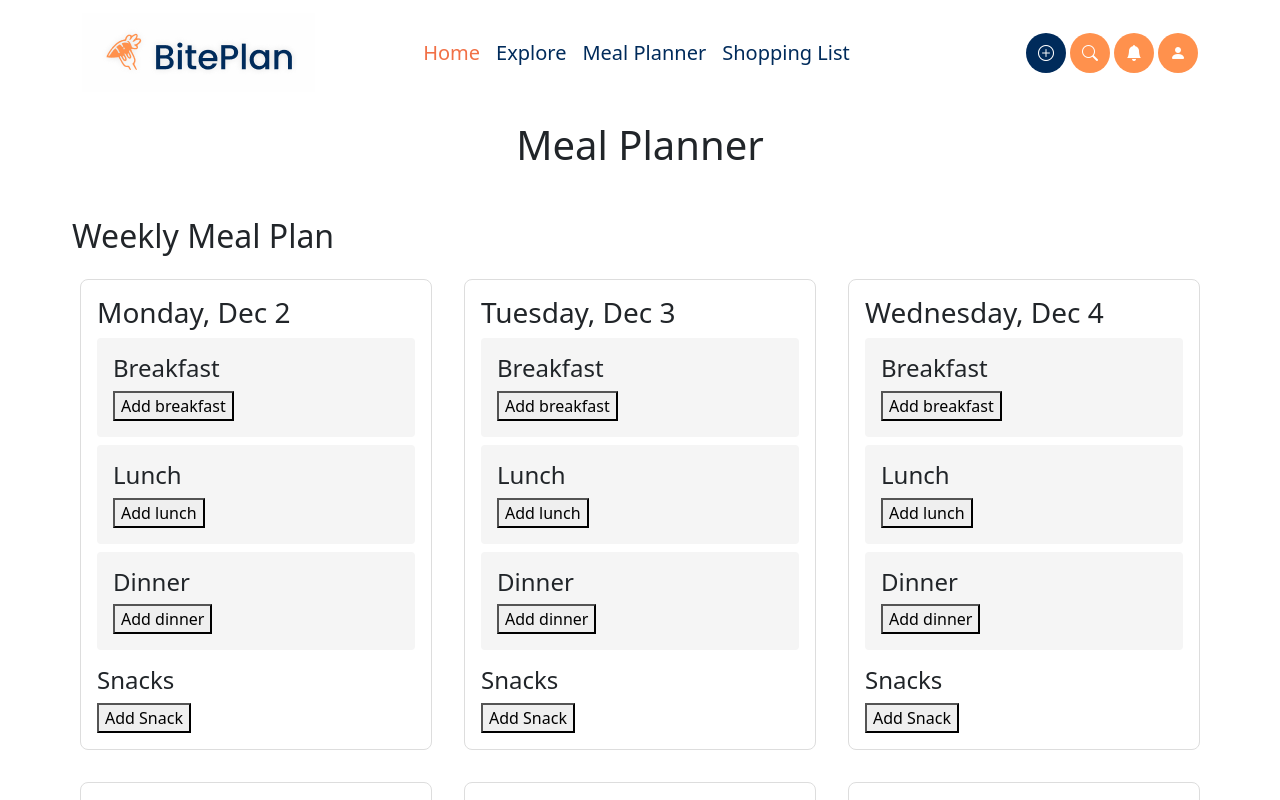
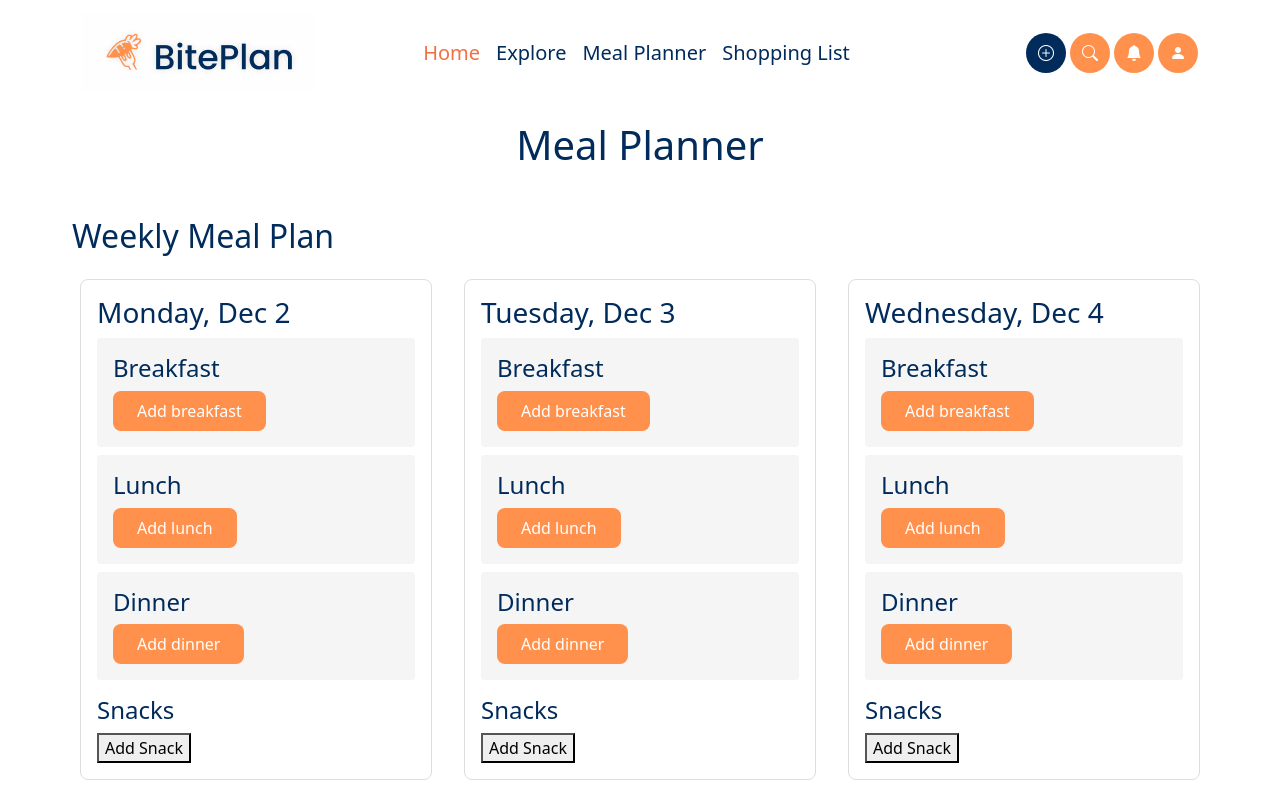
Before and after one commit to farahmoataz90/Recipe-Angular-Project, an Angular app in the folder angular-project/: page /mealplanning in a window 1280 px wide. Shown: the top 800 px of the page. Built offline with nearby package versions, Linux system fonts and the light colour scheme.

Commit message:
search facility done

```diff
--- a/angular-project/src/app/components/dialy-plan/dialy-plan.component.html
+++ b/angular-project/src/app/components/dialy-plan/dialy-plan.component.html
@@ -1,28 +1,38 @@
 <div class="daily-plan">
-  <h3>{{ dayDate | date:'EEEE, MMM d' }}</h3>
+  <h3 class="textcolor">{{ dayDate | date:'EEEE, MMM d' }}</h3>
+
   <app-meal-slot
     [meal]="plan.breakfast"
     [mealType]="'breakfast'"
     (selectMeal)="onMealSelect('breakfast', $event)"
-  ></app-meal-slot>
+   class="textcolor">
+  </app-meal-slot>
+
   <app-meal-slot
     [meal]="plan.lunch"
     [mealType]="'lunch'"
     (selectMeal)="onMealSelect('lunch', $event)"
-  ></app-meal-slot>
+    class="textcolor" >
+  </app-meal-slot>
+
   <app-meal-slot
     [meal]="plan.dinner"
     [mealType]="'dinner'"
     (selectMeal)="onMealSelect('dinner', $event)"
+    class="textcolor"
   ></app-meal-slot>
+
+
   <div class="snacks">
-    <h4>Snacks</h4>
+    <h4 class="textcolor">Snacks</h4>
     <app-meal-slot
       *ngFor="let snack of plan.snacks"
       [meal]="snack"
       [mealType]="'snack'"
       (selectMeal)="onAddSnack($event)"
+      class="textcolor"
     ></app-meal-slot>
+
     <button (click)="onAddSnack()">Add Snack</button>
   </div>
 </div>
--- a/angular-project/src/app/components/dialy-plan/dialy-plan.component.scss
+++ b/angular-project/src/app/components/dialy-plan/dialy-plan.component.scss
@@ -7,3 +7,7 @@
 .snacks {
   margin-top: 1rem;
 }
+.textcolor
+{
+  color: #002B5B;
+}
--- a/angular-project/src/app/components/dialy-plan/dialy-plan.component.ts
+++ b/angular-project/src/app/components/dialy-plan/dialy-plan.component.ts
@@ -20,7 +20,7 @@ export class DailyPlanComponent {
 
   constructor(private mealPlanService: MealPlanService) {}
 
-  onMealSelect(type: 'breakfast' | 'lunch' | 'dinner', meal: Meal) {
+  onMealSelect(type: 'breakfast' | 'lunch' | 'dinner' , meal: Meal) {
     this.mealPlanService.updateMeal(this.dayIndex, type, meal);
   }
 
--- a/angular-project/src/app/components/home/home.component.html
+++ b/angular-project/src/app/components/home/home.component.html
@@ -32,14 +32,27 @@
   <div class="container">
     <div class="mb-4 row">
       <div class="col">
-        <h2 class="mb-0 mx-2 mt-5 fw-bold textcolor">
+        <h2 class="mb-3 mx-2 mt-5 fw-bold textcolor">
           Recipe Feed
         </h2>
+        <form class="mt-3 mt-lg-1 ms-lg-3 d-flex align-items-center position-relative">
+          <span class="position-absolute ps-3 search-icon">
+            <i class="bi bi-search"></i>
+          </span>
+          <input
+           type="search"
+           placeholder="Search Recipes"
+           class=" ps-5 form-control"
+           [(ngModel)]="searchQuery"
+    (input)="onSearchInputChange()"
+    [ngModelOptions]="{standalone: true}"
+           >
+        </form>
       </div>
     </div>
     <div class="row">
 
-      <div class="col-xl-3 col-lg-3 col-md-6 col-sm-12" *ngFor="let card of cards">
+      <div class="col-xl-3 col-lg-3 col-md-6 col-sm-12" *ngFor="let card of filteredCards">
         <app-card
           [imageSrc]="card.imageSrc"
           [title]="card.title"
--- a/angular-project/src/app/components/home/home.component.ts
+++ b/angular-project/src/app/components/home/home.component.ts
@@ -1,17 +1,23 @@
-import { Component } from '@angular/core';
+import { Component, OnInit} from '@angular/core';
 import { CardComponent } from '../card/card.component';
 import { CommonModule } from '@angular/common';
 import { NavbarComponent } from '../navbar/navbar.component';
 import { FooterComponent } from '../footer/footer.component';
+import { NgModule } from '@angular/core';
+import { BrowserModule } from '@angular/platform-browser';
+import { FormsModule } from '@angular/forms';
 
 @Component({
   selector: 'app-home',
   standalone: true,
-  imports: [CommonModule,CardComponent,NavbarComponent,FooterComponent],
+  imports: [CommonModule,CardComponent,NavbarComponent,FooterComponent,FormsModule],
   templateUrl: './home.component.html',
   styleUrl: './home.component.scss'
 })
 export class HomeComponent {
+
+
+
   cards = [
     {
       imageSrc: 'assets/images/food1.jpg',
@@ -131,4 +137,35 @@ export class HomeComponent {
       ,
     },
   ];
+
+  filteredCards = [...this.cards];
+  searchQuery: string = '';
+
+
+  // ngOnInit(): void {
+  //   // Ensure all cards are displayed when the component loads
+  //   this.filteredCards = [...this.cards];
+  //   console.log('Initial Cards:', this.filteredCards);
+
+  // }
+
+
+//   filterRecipes(): void {
+//     const query = this.searchQuery.trim().toLowerCase();
+//     this.filteredCards = this.cards.filter(card =>
+//       card.title.toLowerCase().includes(query)
+//     );
+//     console.log('Search Query:', this.searchQuery);
+// console.log('Filtered Cards:', this.filteredCards);
+
+//   }
+
+onSearchInputChange() {
+  this.filteredCards = this.cards.filter((card) =>
+    card.title.toLowerCase().includes(this.searchQuery.toLowerCase())
+  );
+  console.log('Search Query:', this.searchQuery);
+  console.log('Filtered Cards:', this.filteredCards);
 }
+
+}
--- a/angular-project/src/app/components/meal-slot/meal-slot.component.html
+++ b/angular-project/src/app/components/meal-slot/meal-slot.component.html
@@ -17,7 +17,7 @@
       </div>
     </div>
   } @else {
-    <button (click)="showDialog = true">Add {{ mealType }}</button>
+    <button (click)="showDialog = true" class="b2 px-4 py-2">Add {{ mealType }}</button>
   }
 
   @if (showDialog) {
--- a/angular-project/src/app/components/meal-slot/meal-slot.component.scss
+++ b/angular-project/src/app/components/meal-slot/meal-slot.component.scss
@@ -17,3 +17,11 @@
 h6 {
   margin-bottom: 0.5rem;
 }
+.b2
+{
+  color: white;
+  background-color: #FF914D;
+  border: none;
+  border-radius: 0.5rem;
+
+}
--- a/angular-project/src/app/components/mealplanning/mealplanning.component.html
+++ b/angular-project/src/app/components/mealplanning/mealplanning.component.html
@@ -1,6 +1,6 @@
 <div class="app-container">
   <header>
-    <h1>Meal Planner</h1>
+    <h1 class="textcolor">Meal Planner</h1>
   </header>
   <main>
     <app-weekly-plan></app-weekly-plan>
--- a/angular-project/src/app/components/mealplanning/mealplanning.component.scss
+++ b/angular-project/src/app/components/mealplanning/mealplanning.component.scss
@@ -7,3 +7,7 @@ header {
   text-align: center;
   margin-bottom: 2rem;
 }
+.textcolor
+{
+  color: #002B5B;
+}
--- a/angular-project/src/app/components/weakly-plan/weakly-plan.component.html
+++ b/angular-project/src/app/components/weakly-plan/weakly-plan.component.html
@@ -1,5 +1,5 @@
 <div class="weekly-plan">
-  <h2>Weekly Meal Plan</h2>
+  <h2 class="textcolor">Weekly Meal Plan</h2>
   <div class="days-container">
     @for (day of weeklyPlan; track day.date; let i = $index) {
       <app-daily-plan
--- a/angular-project/src/app/components/weakly-plan/weakly-plan.component.scss
+++ b/angular-project/src/app/components/weakly-plan/weakly-plan.component.scss
@@ -7,3 +7,7 @@
   gap: 1rem;
   margin-top: 1rem;
 }
+.textcolor
+{
+  color: #002B5B;
+}
```
